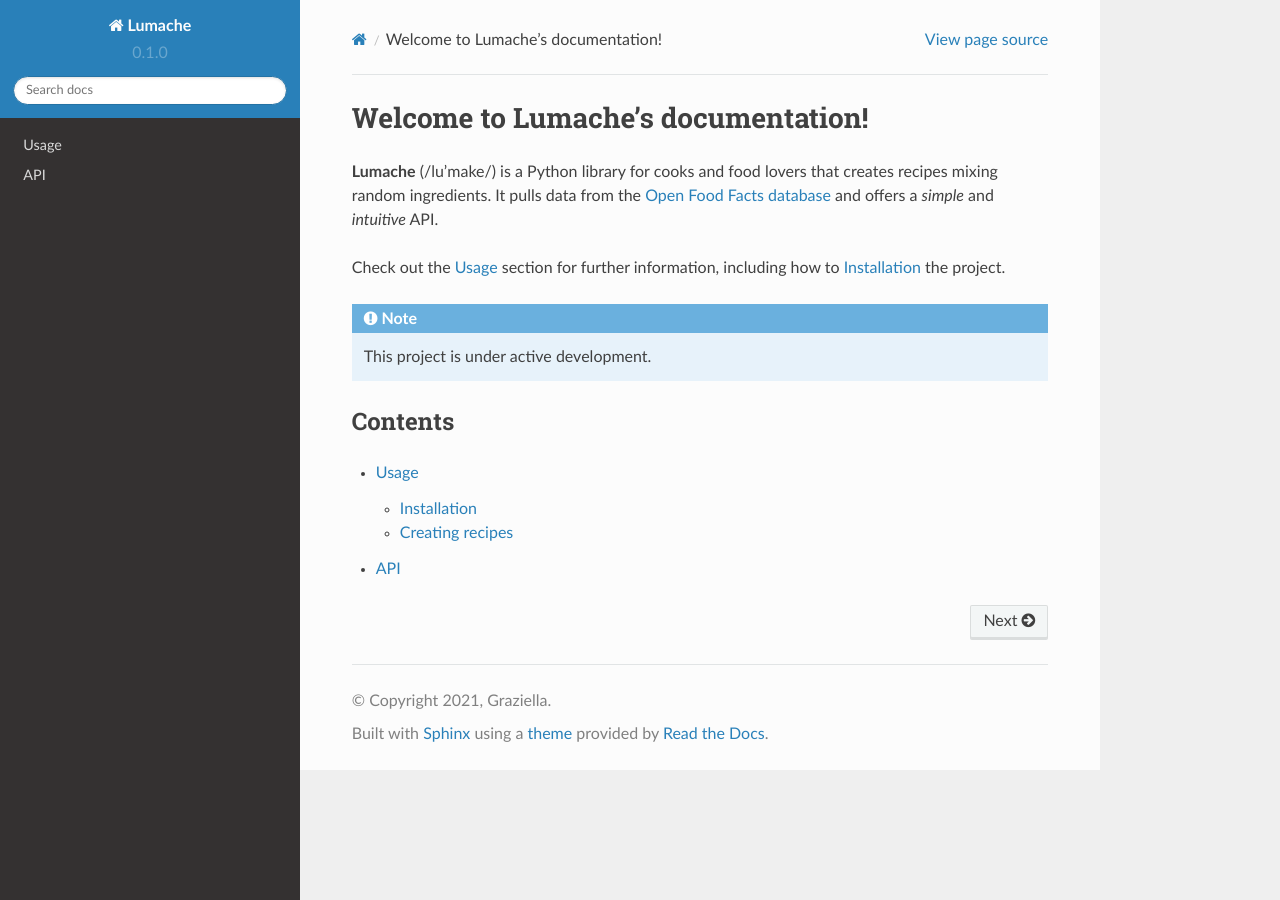
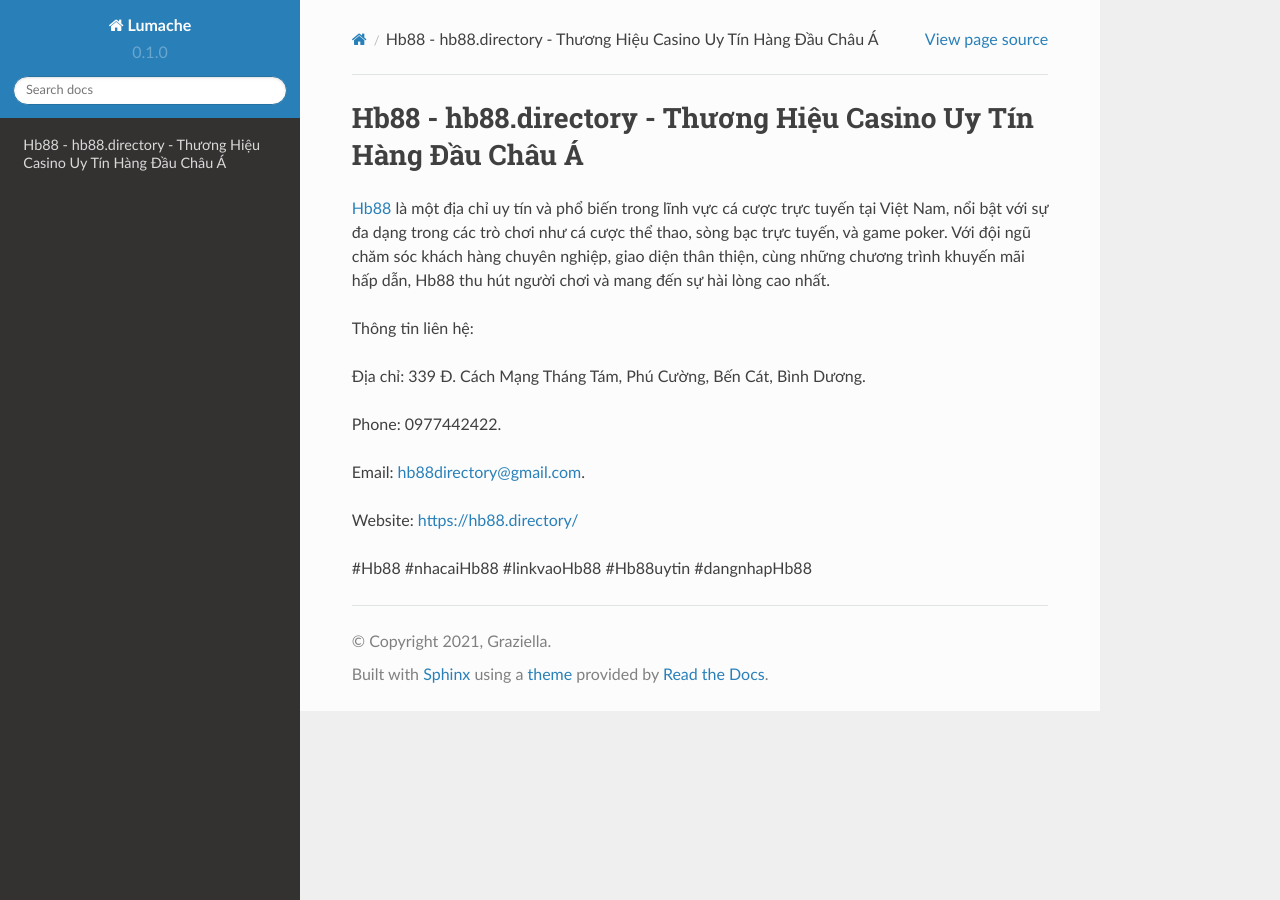
Before and after one commit to nhattuong947/hb88directory, a Sphinx documentation site: the page built from docs/source/index.rst, in a window 1280 px wide. Built offline with Sphinx 7.4.7 and the Read the Docs theme 2.0.0, drawn with Linux system fonts in a browser that asks for light colours.

Commit message:
Update index.rst

```diff
--- a/docs/source/index.rst
+++ b/docs/source/index.rst
@@ -1,22 +1,16 @@
-Welcome to Lumache's documentation!
+Hb88 - hb88.directory - Thương Hiệu Casino Uy Tín Hàng Đầu Châu Á
 ===================================
 
-**Lumache** (/lu'make/) is a Python library for cooks and food lovers
-that creates recipes mixing random ingredients.
-It pulls data from the `Open Food Facts database <https://world.openfoodfacts.org/>`_
-and offers a *simple* and *intuitive* API.
+`Hb88 <https://hb88.directory/>`_ là một địa chỉ uy tín và phổ biến trong lĩnh vực cá cược trực tuyến tại Việt Nam, nổi bật với sự đa dạng trong các trò chơi như cá cược thể thao, sòng bạc trực tuyến, và game poker. Với đội ngũ chăm sóc khách hàng chuyên nghiệp, giao diện thân thiện, cùng những chương trình khuyến mãi hấp dẫn, Hb88 thu hút người chơi và mang đến sự hài lòng cao nhất.
 
-Check out the :doc:`usage` section for further information, including
-how to :ref:`installation` the project.
+Thông tin liên hệ:
 
-.. note::
+Địa chỉ: 339 Đ. Cách Mạng Tháng Tám, Phú Cường, Bến Cát, Bình Dương.
 
-   This project is under active development.
+Phone: 0977442422.
 
-Contents
---------
+Email: hb88directory@gmail.com.
 
-.. toctree::
+Website: https://hb88.directory/
 
-   usage
-   api
+#Hb88 #nhacaiHb88 #linkvaoHb88 #Hb88uytin #dangnhapHb88
```
